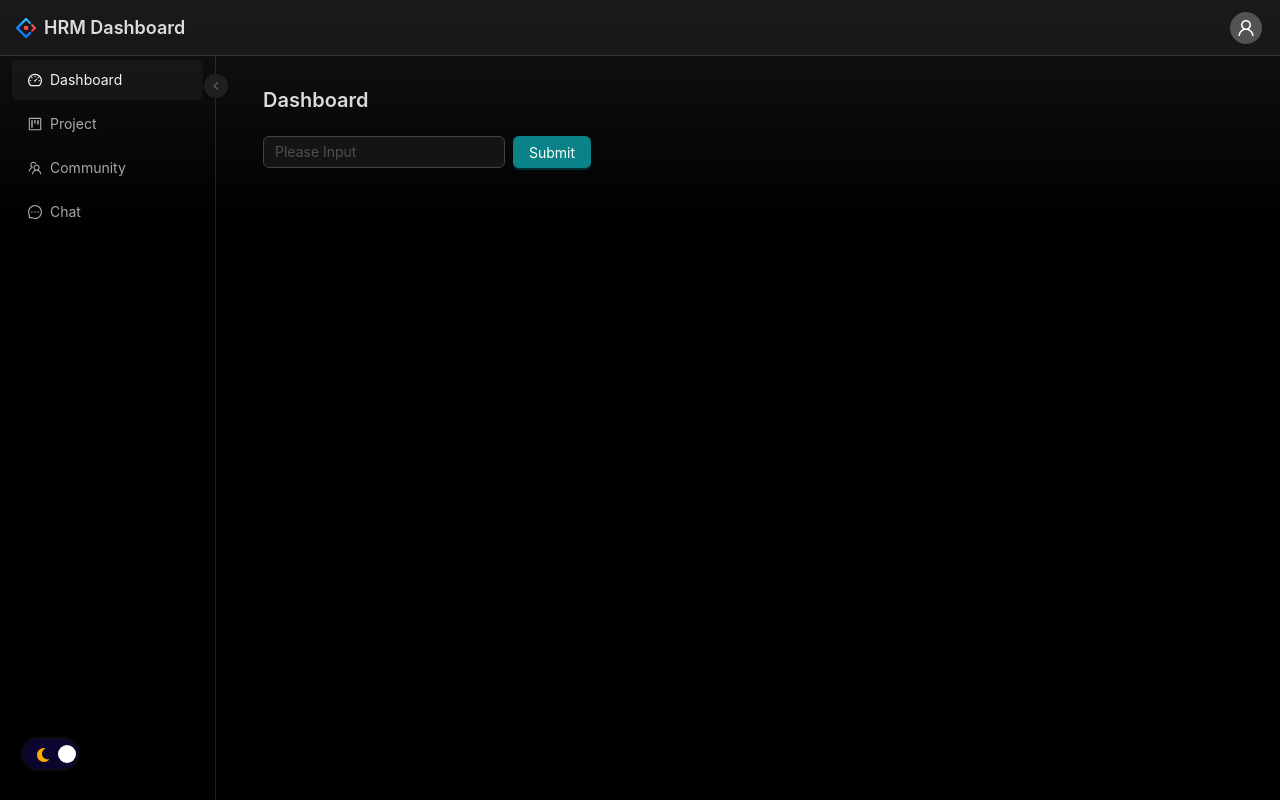
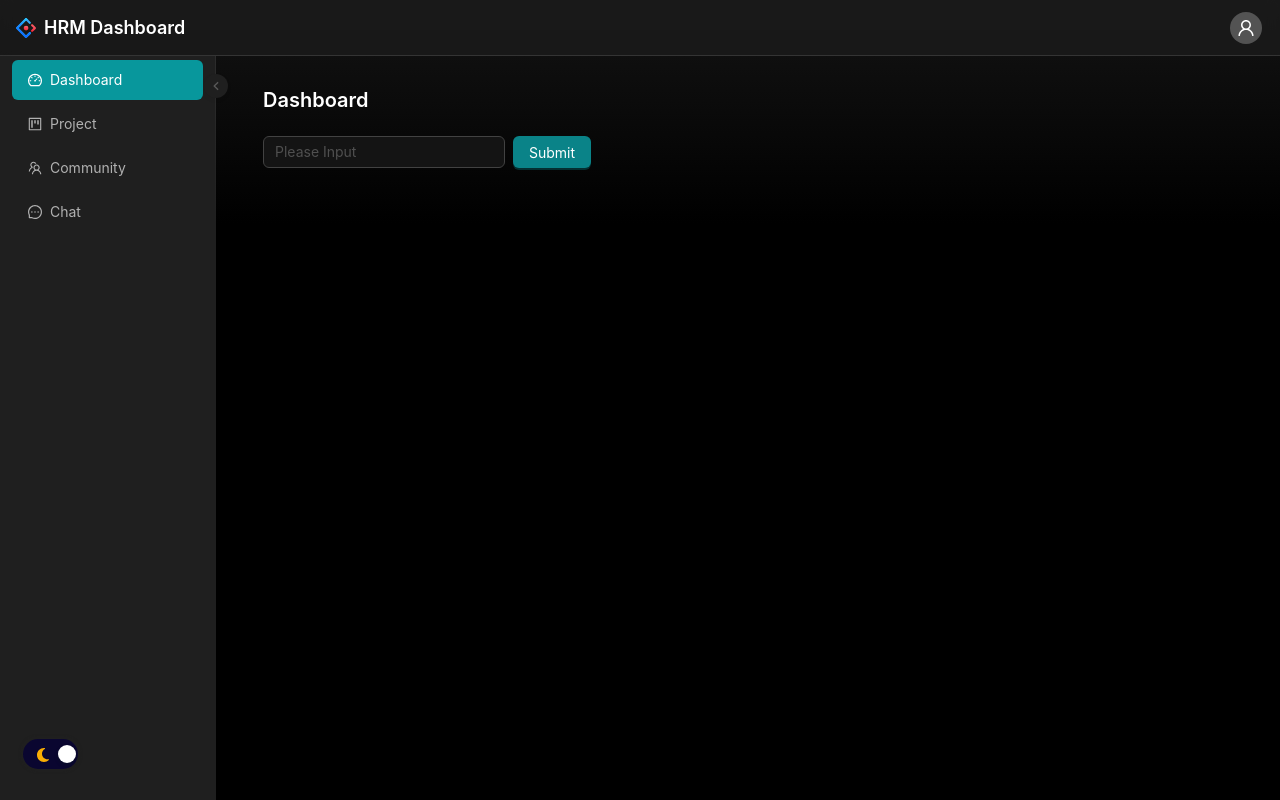
Before and after one commit to Mikaisdying/hsrdashboard, a React (Vite) app: page / in a window 1280 px wide. Built offline with nearby package versions, Linux system fonts and the light colour scheme.

Commit message:
feat: config color

```diff
--- a/src/App.css
+++ b/src/App.css
@@ -19,15 +19,6 @@
   transform: translateY(-50%) !important;
 }
 
-.theme-light :where(.ant-menu-light) .ant-menu-item-selected,
-.theme-light :where(.ant-menu-light) > .ant-menu .ant-menu-item-selected {
-  background-color: #15c5c5 !important;
-  color: #ffffff;
-  transition:
-    background-color 0.1s,
-    color 0.1s !important;
-}
-
 button:focus,
 button:active,
 .ant-btn:focus,
--- a/src/App.tsx
+++ b/src/App.tsx
@@ -4,22 +4,17 @@ import routes from './routes/appRoutes'
 import './App.css'
 
 import { useTheme } from './common/theme/ThemeContext'
-import { ConfigProvider, theme as antdTheme } from 'antd'
+import { ConfigProvider } from 'antd'
+import React from 'react'
+
+export const ProLayoutTokenContext = React.createContext<any>({})
 
 const App: React.FC = () => {
-  const { theme, primaryColor } = useTheme()
-
-  const antdTokens = {
-    colorPrimary: primaryColor,
-  }
+  const { theme, antdThemeConfig, proLayoutToken } = useTheme()
 
   return (
-    <ConfigProvider
-      theme={{
-        algorithm: theme === 'dark' ? antdTheme.darkAlgorithm : antdTheme.defaultAlgorithm,
-        token: antdTokens,
-      }}
-    >
+    <ConfigProvider theme={antdThemeConfig}>
+      <ProLayoutTokenContext.Provider value={proLayoutToken}>
         <div className={theme === 'dark' ? 'theme-dark' : 'theme-light'}>
           <BrowserRouter>
             <Routes>
@@ -42,6 +37,7 @@ const App: React.FC = () => {
             </Routes>
           </BrowserRouter>
         </div>
+      </ProLayoutTokenContext.Provider>
     </ConfigProvider>
   )
 }
--- a/src/common/theme/ThemeContext.tsx
+++ b/src/common/theme/ThemeContext.tsx
@@ -1,15 +1,19 @@
-import React, { createContext, useContext, useState, useEffect } from 'react'
+import React, { createContext, useContext, useState, useEffect, useMemo } from 'react'
 import { PRIMARY_COLOR_DARK, PRIMARY_COLOR_LIGHT, type Theme } from './theme.constant'
-export interface ThemeContextProps {
+import { getAntdThemeConfig, getProLayoutToken } from './antdThemeConfig'
+
+interface ThemeContextProps {
   theme: Theme
   setTheme: (theme: Theme) => void
-  primaryColor: string
+  antdThemeConfig: any
+  proLayoutToken: any
 }
 
-export const ThemeContext = createContext<ThemeContextProps>({
+const ThemeContext = createContext<ThemeContextProps>({
   theme: 'dark',
   setTheme: () => {},
-  primaryColor: PRIMARY_COLOR_DARK,
+  antdThemeConfig: {},
+  proLayoutToken: {},
 })
 
 export const useTheme = () => useContext(ThemeContext)
@@ -19,14 +23,22 @@ export const ThemeProvider: React.FC<{ children: React.ReactNode }> = ({ childre
 
   const primaryColor = theme === 'dark' ? PRIMARY_COLOR_DARK : PRIMARY_COLOR_LIGHT
 
+  const { antdThemeConfig, proLayoutToken } = useMemo(
+    () => ({
+      antdThemeConfig: getAntdThemeConfig(theme, primaryColor),
+      proLayoutToken: getProLayoutToken(theme, primaryColor),
+    }),
+    [theme, primaryColor]
+  )
+
   useEffect(() => {
     const root = document.documentElement
-    root.classList.remove(theme === 'dark' ? 'light' : 'dark')
+    root.classList.remove('light', 'dark')
     root.classList.add(theme)
   }, [theme])
 
   return (
-    <ThemeContext.Provider value={{ theme, setTheme, primaryColor }}>
+    <ThemeContext.Provider value={{ theme, setTheme, antdThemeConfig, proLayoutToken }}>
       {children}
     </ThemeContext.Provider>
   )
--- /dev/null
+++ b/src/common/theme/antdThemeConfig.ts
@@ -0,0 +1,42 @@
+import { theme as antdTheme } from 'antd'
+import type { ThemeConfig } from 'antd/es/config-provider/context'
+
+const getBaseTheme = (themeMode: 'light' | 'dark', primaryColor: string) => {
+  return {
+    primary: primaryColor,
+    isDarkMode: themeMode === 'dark',
+  }
+}
+
+export const getAntdThemeConfig = (
+  themeMode: 'light' | 'dark',
+  primaryColor: string
+): ThemeConfig => {
+  const { primary, isDarkMode } = getBaseTheme(themeMode, primaryColor)
+  return {
+    algorithm: isDarkMode ? antdTheme.darkAlgorithm : antdTheme.defaultAlgorithm,
+    token: {
+      colorPrimary: primary,
+      colorBgContainer: isDarkMode ? '#141414' : '#fff',
+      colorText: isDarkMode ? '#fff' : '#000',
+    },
+    components: {
+      Menu: {
+        itemSelectedBg: primary,
+        itemHoverColor: primary,
+      },
+    },
+  }
+}
+
+export const getProLayoutToken = (themeMode: 'light' | 'dark', primaryColor: string) => {
+  const { primary, isDarkMode } = getBaseTheme(themeMode, primaryColor)
+  return {
+    colorPrimary: primary,
+    sider: {
+      colorMenuBackground: isDarkMode ? '#1f1f1f' : '#fff',
+      colorTextMenuSelected: '#fff',
+      colorBgMenuItemSelected: primary,
+    },
+  }
+}
--- a/src/components/layouts/MainLayout.tsx
+++ b/src/components/layouts/MainLayout.tsx
@@ -2,9 +2,10 @@ import { ProLayout, PageContainer } from '@ant-design/pro-components'
 import routes from '../../routes/appRoutes'
 import { Avatar, Popover, Button } from 'antd'
 import { useNavigate, useLocation, Outlet } from 'react-router-dom'
-import React from 'react'
+import React, { useContext } from 'react'
 import ThemeToggle from '../../common/theme/themeToggle'
 import { UserOutlined } from '@ant-design/icons'
+import { ProLayoutTokenContext } from '../../App'
 
 const MainLayout: React.FC = () => {
   const navigate = useNavigate()
@@ -20,6 +21,8 @@ const MainLayout: React.FC = () => {
   }
 
   const menuData = routes.map(({ path, label, icon }) => ({ path, name: label, icon }))
+
+  const proLayoutToken = useContext(ProLayoutTokenContext)
 
   return (
     <ProLayout
@@ -79,6 +82,7 @@ const MainLayout: React.FC = () => {
           </div>
         )
       }
+      token={proLayoutToken}
     >
       <PageContainer>
         <Outlet />
```
Lines whose indentation alone changed are shown as unchanged.
